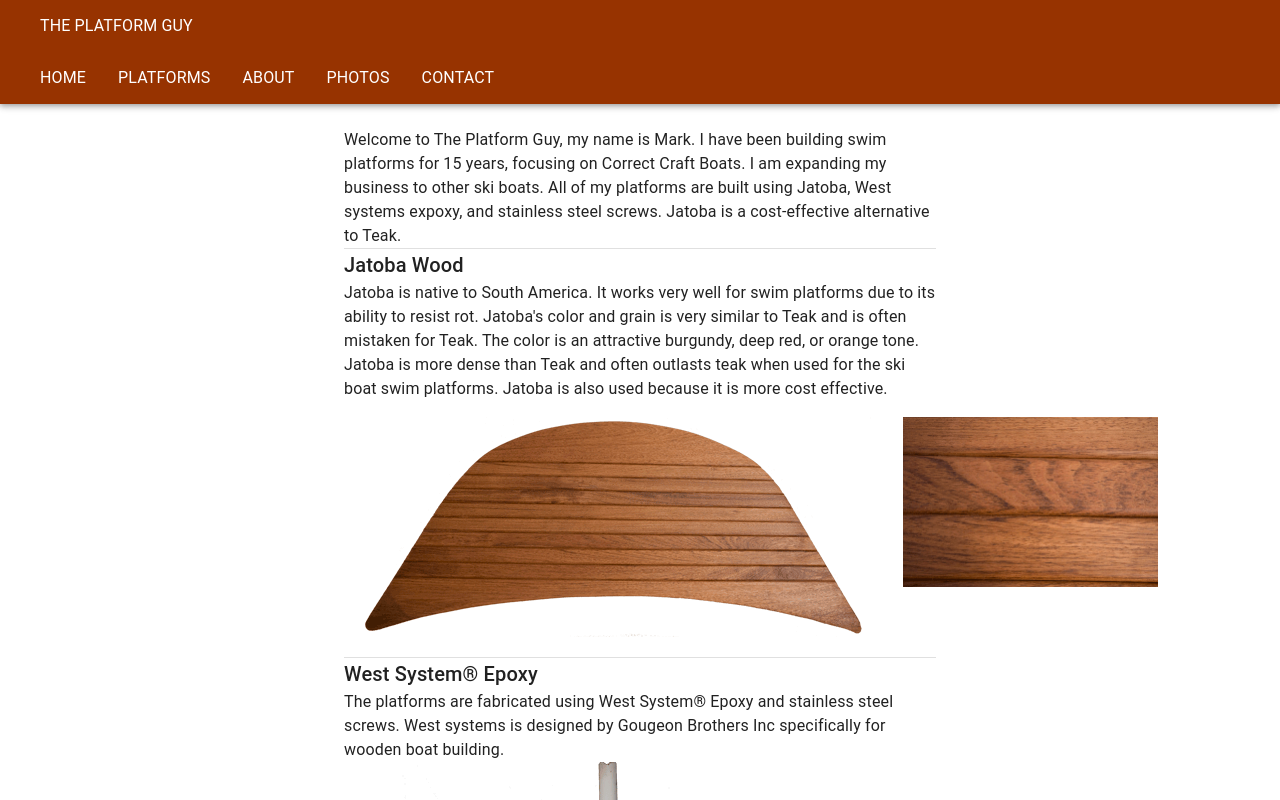
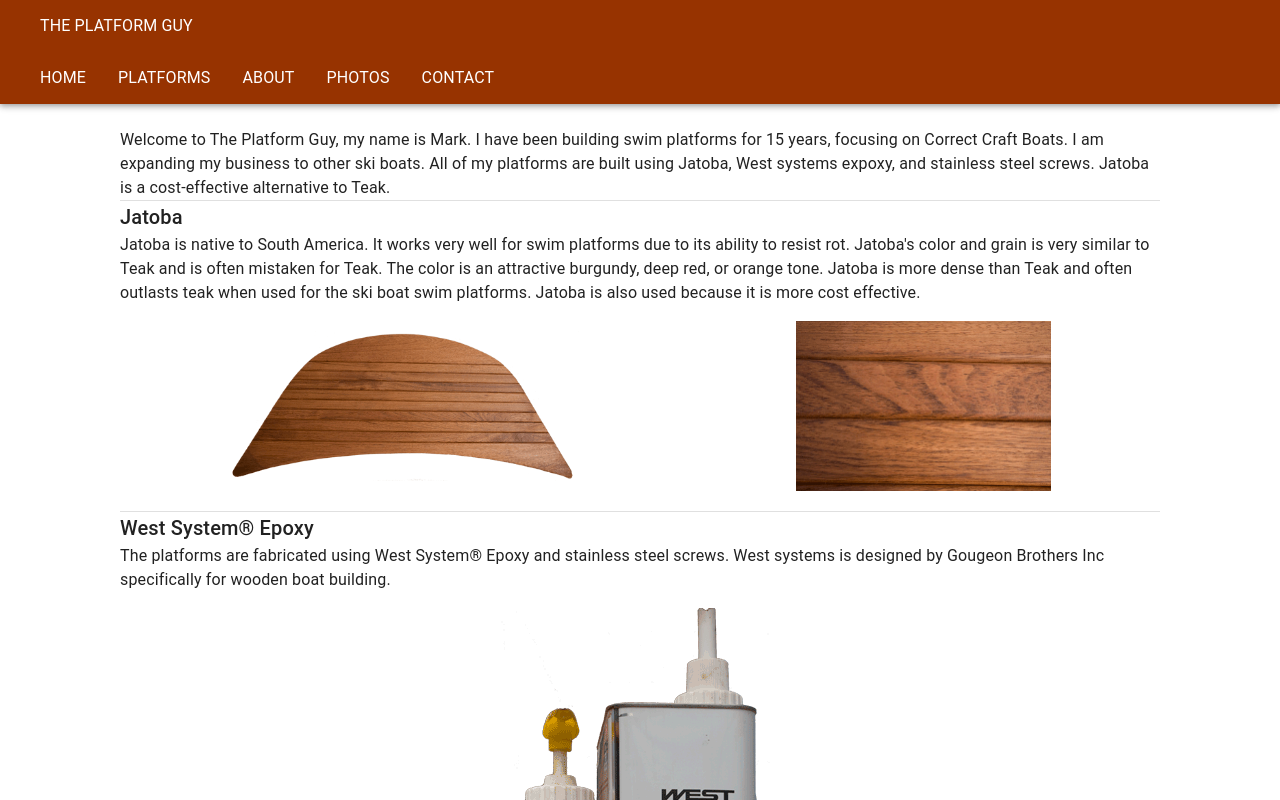
Before and after one commit to kage1414/the-platform-guy, a Next.js app: page / in a window 1280 px wide. Shown: the top 800 px of the page. Built offline with nearby package versions, Linux system fonts and the light colour scheme.

Commit message:
Platform page

```diff
--- a/src/components/HomePage.tsx
+++ b/src/components/HomePage.tsx
@@ -1,69 +1,58 @@
-import { Paper, Typography, Box, Divider } from "@mui/material";
-import Image from "next/image";
+import { PageContainer } from "./PageContainer";
+import { Paragraph } from "./Paragraph";
+import { Divider } from "@mui/material";
 import { ReactElement } from "react";
 
 export const HomePage = (): ReactElement => {
   return (
-    <Paper>
-      <Box display="flex" justifyContent={"center"}>
-        <Box padding={3} width="50vw">
-          <Box>
-            <Typography>
-              Welcome to The Platform Guy, my name is Mark. I have been building
+    <PageContainer>
+      <Paragraph
+        mainTextBody="Welcome to The Platform Guy, my name is Mark. I have been building
             swim platforms for 15 years, focusing on Correct Craft Boats. I am
             expanding my business to other ski boats. All of my platforms are
             built using Jatoba, West systems expoxy, and stainless steel
-              screws. Jatoba is a cost-effective alternative to Teak.
-            </Typography>
-          </Box>
+            screws. Jatoba is a cost-effective alternative to Teak."
+      />
       <Divider />
-          <Box>
-            <Typography variant="h6">Jatoba Wood</Typography>
-            <Typography>
-              Jatoba is native to South America. It works very well for swim
-              platforms due to its ability to resist rot. Jatoba&apos;s color
+      <Paragraph
+        mainTextBody="Jatoba is native to South America. It works very well for swim
+            platforms due to its ability to resist rot. Jatoba's color
             and grain is very similar to Teak and is often mistaken for Teak.
             The color is an attractive burgundy, deep red, or orange tone.
             Jatoba is more dense than Teak and often outlasts teak when used
         for the ski boat swim platforms. Jatoba is also used because it is
-              more cost effective.
-            </Typography>
-            <Box display="flex" flexDirection={"row"}>
-              <Box padding={2}>
-                <Image
-                  src="/_MG_9935Top.png"
-                  alt="Platform"
-                  width="511"
-                  height="220"
+        more cost effective."
+        headerText="Jatoba"
+        images={[
+          {
+            src: "/platform.png",
+            alt: "Platform",
+            width: 350,
+            height: 150,
+          },
+          {
+            src: "/_MG_9944Grain.png",
+            alt: "Grain",
+            width: 255,
+            height: 170,
+          },
+        ]}
       />
-              </Box>
-              <Box padding={2}>
-                <Image
-                  src="/_MG_9944Grain.png"
-                  alt="Platform"
-                  width="255"
-                  height="170"
+      <Divider />
+      <Paragraph
+        mainTextBody="The platforms are fabricated using West System® Epoxy and
+            stainless steel screws. West systems is designed by Gougeon
+            Brothers Inc specifically for wooden boat building."
+        headerText="West System® Epoxy"
+        images={[
+          {
+            src: "/_MG_9949chem.png",
+            alt: "West Systems",
+            width: 395,
+            height: 511,
+          },
+        ]}
       />
-              </Box>
-            </Box>
-          </Box>
-          <Divider />
-          <Box>
-            <Typography variant="h6">West System® Epoxy</Typography>
-            <Typography>
-              The platforms are fabricated using West System® Epoxy and
-              stainless steel screws. West systems is designed by Gougeon
-              Brothers Inc specifically for wooden boat building.
-            </Typography>
-            <Image
-              src="/_MG_9949chem.png"
-              alt="Platform"
-              width="395"
-              height="511"
-            />
-          </Box>
-        </Box>
-      </Box>
-    </Paper>
+    </PageContainer>
   );
 };
--- /dev/null
+++ b/src/components/PageContainer.tsx
@@ -0,0 +1,16 @@
+import { Box, Paper } from "@mui/material";
+import { PropsWithChildren, ReactElement } from "react";
+
+export const PageContainer = ({
+  children,
+}: PropsWithChildren): ReactElement => {
+  return (
+    <Paper>
+      <Box display="flex" justifyContent={"center"}>
+        <Box padding={3} width="85vw">
+          {children}
+        </Box>
+      </Box>
+    </Paper>
+  );
+};
--- /dev/null
+++ b/src/components/Paragraph.tsx
@@ -0,0 +1,70 @@
+import { Typography, Box, List, ListItemText } from "@mui/material";
+import Image from "next/image";
+import { ReactElement } from "react";
+
+interface ImageProps {
+  src: string;
+  alt: string;
+  width: string | number;
+  height: string | number;
+}
+
+interface Props {
+  mainTextBody?: string;
+  secondaryText?: string;
+  headerText?: string;
+  images?: ImageProps[];
+  pricingList?: string[];
+  imagePosition?: "below" | "right";
+}
+
+export const Paragraph = ({
+  mainTextBody,
+  secondaryText,
+  headerText,
+  images,
+  pricingList,
+  imagePosition = "below",
+}: Props): ReactElement => {
+  return (
+    <Box
+      display="flex"
+      flexDirection={imagePosition === "below" ? "column" : "row"}
+    >
+      <Box>
+        {headerText && <Typography variant="h6">{headerText}</Typography>}
+        {mainTextBody && <Typography>{mainTextBody}</Typography>}
+        {pricingList && (
+          <List>
+            {pricingList.map((li, idx) => (
+              <ListItemText key={`${li} ${idx}`}>{li}</ListItemText>
+            ))}
+          </List>
+        )}
+        {secondaryText && <Typography>{secondaryText}</Typography>}
+      </Box>
+      <Box>
+        {images && (
+          <Box
+            display="flex"
+            flexDirection={imagePosition === "below" ? "row" : "column"}
+            flexWrap="wrap"
+            alignItems="center"
+            justifyContent="space-around"
+          >
+            {images.map(({ src, alt, width, height }, idx) => (
+              <Box padding={2} key={idx + src}>
+                <Image
+                  src={src}
+                  alt={alt}
+                  width={Number(width)}
+                  height={Number(height)}
+                />
+              </Box>
+            ))}
+          </Box>
+        )}
+      </Box>
+    </Box>
+  );
+};
--- a/src/pages/_app.tsx
+++ b/src/pages/_app.tsx
@@ -1,6 +1,22 @@
-import '@/styles/globals.css'
-import type { AppProps } from 'next/app'
+import "@/styles/globals.css";
+import { createTheme, ThemeProvider } from "@mui/material";
+import type { AppProps } from "next/app";
+
+const theme = createTheme({
+  palette: {
+    primary: {
+      main: "#973300",
+    },
+    secondary: {
+      main: "#006597",
+    },
+  },
+});
 
 export default function App({ Component, pageProps }: AppProps) {
-  return <Component {...pageProps} />
+  return (
+    <ThemeProvider theme={theme}>
+      <Component {...pageProps} />
+    </ThemeProvider>
+  );
 }
--- a/src/pages/_document.tsx
+++ b/src/pages/_document.tsx
@@ -1,4 +1,4 @@
-import { Html, Head, Main, NextScript } from 'next/document'
+import { Html, Head, Main, NextScript } from "next/document";
 
 export default function Document() {
   return (
@@ -9,5 +9,5 @@
         <NextScript />
       </body>
     </Html>
-  )
+  );
 }
--- a/src/pages/index.tsx
+++ b/src/pages/index.tsx
@@ -1,27 +1,14 @@
 import { HomePage } from "@/components/HomePage";
 import { MenuBar } from "@/components/MenuBar";
-import { createTheme, Paper, ThemeProvider } from "@mui/material";
-
-const theme = createTheme({
-  palette: {
-    primary: {
-      main: "#973300",
-    },
-    secondary: {
-      main: "#006597",
-    },
-  },
-});
+import { Paper } from "@mui/material";
 
 export default function Home() {
   return (
     <>
-      <ThemeProvider theme={theme}>
-        <Paper>
-          <MenuBar />
-          <HomePage />
-        </Paper>
-      </ThemeProvider>
+      <Paper>
+        <MenuBar />
+        <HomePage />
+      </Paper>
     </>
   );
 }
```
Also changed, not shown: src/components/PlatformPage.tsx (added, +29 -0 lines), src/pages/platforms.tsx (added, +15 -0 lines), public/platform.png (renamed from public/_MG_9935Top.png). Lines whose indentation alone changed are shown as unchanged.
